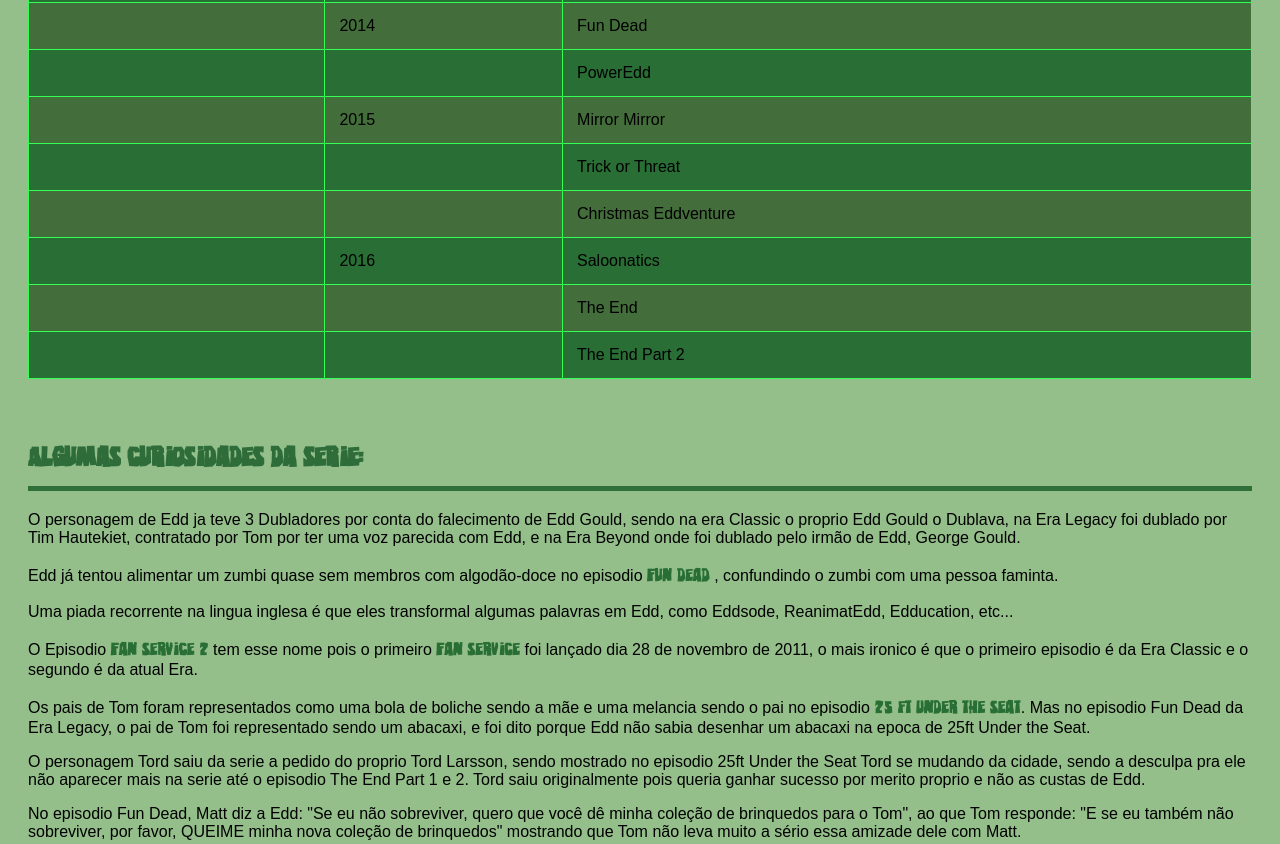
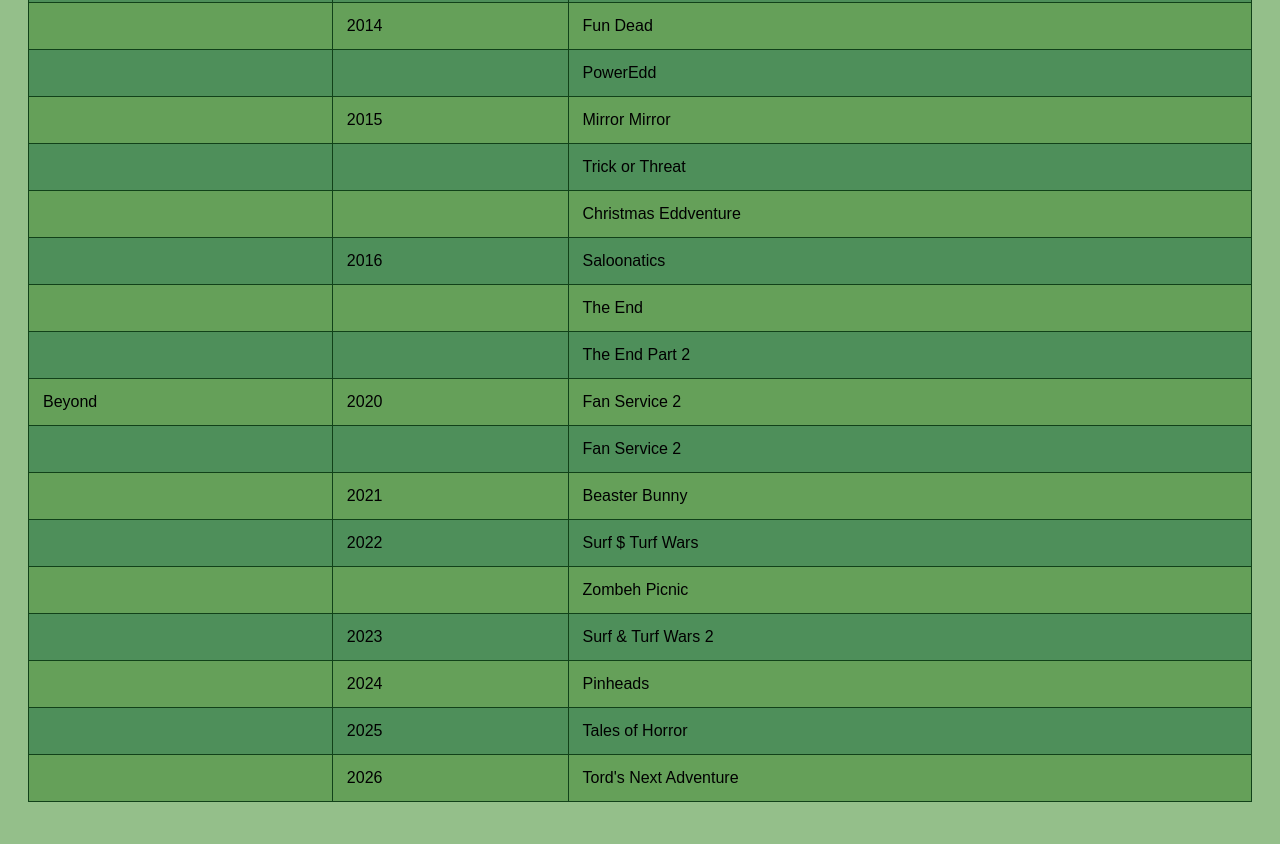
Before and after one commit to thiagokviatkovski-sketch/Eddsworld, a plain HTML site: page index.html in a window 1280 px wide. Shown: the part 3009-3853 px from the top of the page. Drawn offline with Linux system fonts and the light colour scheme.

Commit message:
Mudança na paleta da tabela

```diff
--- a/index.html
+++ b/index.html
@@ -315,6 +315,51 @@
                             <td></td>
                             <td>The End Part 2</td>
                         </tr>
+                        <tr>
+                            <td>Beyond</td>
+                            <td>2020</td>
+                            <td>Fan Service 2</td>
+                        </tr>
+                        <tr>
+                            <td></td>
+                            <td></td>
+                            <td>Fan Service 2</td>
+                        </tr>
+                        <tr>
+                            <td></td>
+                            <td>2021</td>
+                            <td>Beaster Bunny</td>
+                        </tr>
+                        <tr>
+                            <td></td>
+                            <td>2022</td>
+                            <td>Surf $ Turf Wars</td>
+                        </tr>
+                        <tr>
+                            <td></td>
+                            <td></td>
+                            <td>Zombeh Picnic</td>
+                        </tr>
+                        <tr>
+                            <td></td>
+                            <td>2023</td>
+                            <td>Surf & Turf Wars 2</td>
+                        </tr>
+                        <tr>
+                            <td></td>
+                            <td>2024</td>
+                            <td>Pinheads</td>
+                        </tr>
+                        <tr>
+                            <td></td>
+                            <td>2025</td>
+                            <td>Tales of Horror</td>
+                        </tr>
+                        <tr>
+                            <td></td>
+                            <td>2026</td>
+                            <td>Tord's Next Adventure</td>
+                        </tr>
 
                     </tbody>
 
--- a/style.css
+++ b/style.css
@@ -201,26 +201,26 @@ table {
     border-collapse: collapse;
     min-width: 650;
     width: 100%;
-    background-color: #286e35;
+    background-color: #4e8f5a;
 }
 
 caption{
-    color: #1b4711;
+    color: #266819;
     font-weight: bold;
     margin-bottom:  16px;
     text-align: center;
 }
 
 td {
-    border: 1px solid #33ff54;
+    border: 1px solid #114119;
     padding: 14px;
     text-align: left;
 }
 
 th {
-    background-color: #579e47;
+    background-color: #75b467;
 }
 
 tbody tr:nth-child(even) {
-    background-color: #436d3a;
+    background-color: #65a059;
 }
```
